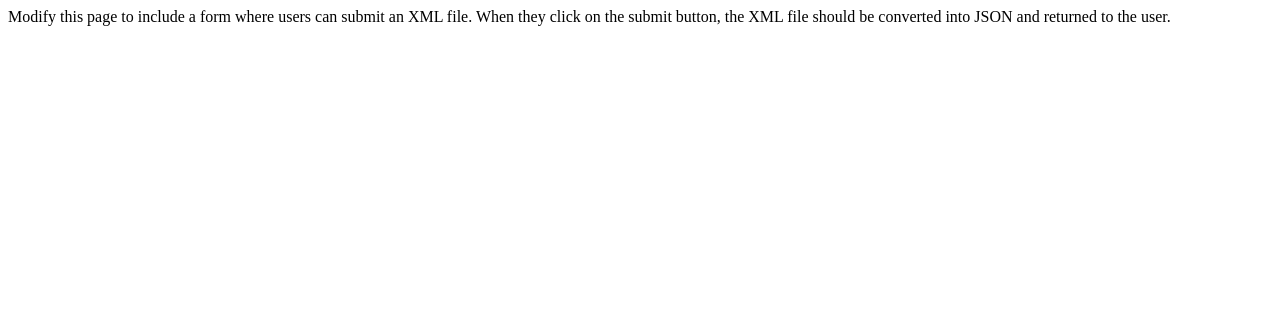
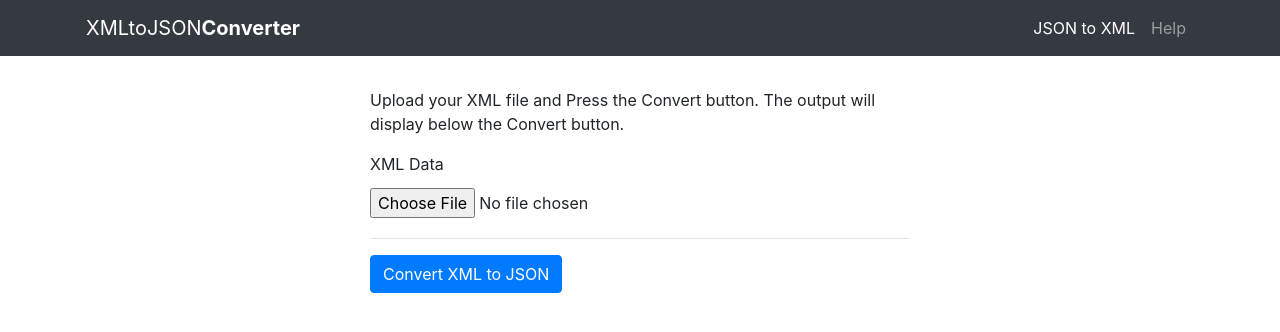
Before and after one commit to Alfareiza/Back-End-Engineering-Challenge, a Django app: template templates/upload_page.html in a window 1280 px wide. Shown: the top 332 px of the page. Run offline with Django 3.2, Linux system fonts and the light colour scheme; the template is opened without the code that fills it, so the values that code supplies are empty; parts of the project's set-up code (start-up, migrations or seed data) failed here and were passed over; some libraries are stand-ins or nearby versions.

Commit message:
main html file for receiving xml file

```diff
--- a/templates/upload_page.html
+++ b/templates/upload_page.html
@@ -1,10 +1,49 @@
-<html>
-    <head></head>
-    <body>
-        <p>
-            Modify this page to include a form where users can submit an XML file.
-            When they click on the submit button, the XML file should be converted into JSON and
-            returned to the user.
-        </p>
-    </body>
-</html>
+{% extends 'base/home.html' %}
+
+{% block title %} XML to Json Converter Mascota {% endblock %}
+{% block content %}
+<div class="container">
+    <div class="row">
+        <div class="col-md-3"></div>
+        <div class="col-md-6">
+            <p style="margin-top: 2rem">
+                Upload your XML file and Press the Convert button. The output will display below the Convert button.
+            </p>
+            <form action="{% url 'home' %}" role="form" method="POST" enctype="multipart/form-data">
+                {% csrf_token %}
+                <div class="form-group">
+                    <!-- Errors Section -->
+                    {% if form.errors.xml_data %}
+                    <div class="alert alert-danger" role="alert">
+                        {% for error in form.errors.xml_data %}
+                        {{ error }}
+                        {% endfor %}
+                    </div>
+                    {% endif %}
+                    {% if form.non_field_errors %}
+                    <div class="alert alert-danger" role="alert">
+                        {% for error in form.non_field_errors %}
+                        {{ error }}
+                        {% endfor %}
+                    </div>
+                    {% endif %}
+                    <!-- END Errors Section -->
+
+                    <label for="{{ form.xml_data.id_for_label }}">XML Data</label>
+                    </br>
+
+                    <div class="input-group mb-3">
+                        <div class="custom-file">
+                            <input type="file" name="file" required="" id="id_file">
+                        </div>
+                    </div>
+                    <hr>
+                    <button type="submit" class="btn btn-primary">
+                        Convert XML to JSON
+                    </button>
+                </div>
+            </form>
+        </div>
+    </div>
+</div>
+{% endblock %}
```
Also changed, not shown: templates/__init__.py (added).
